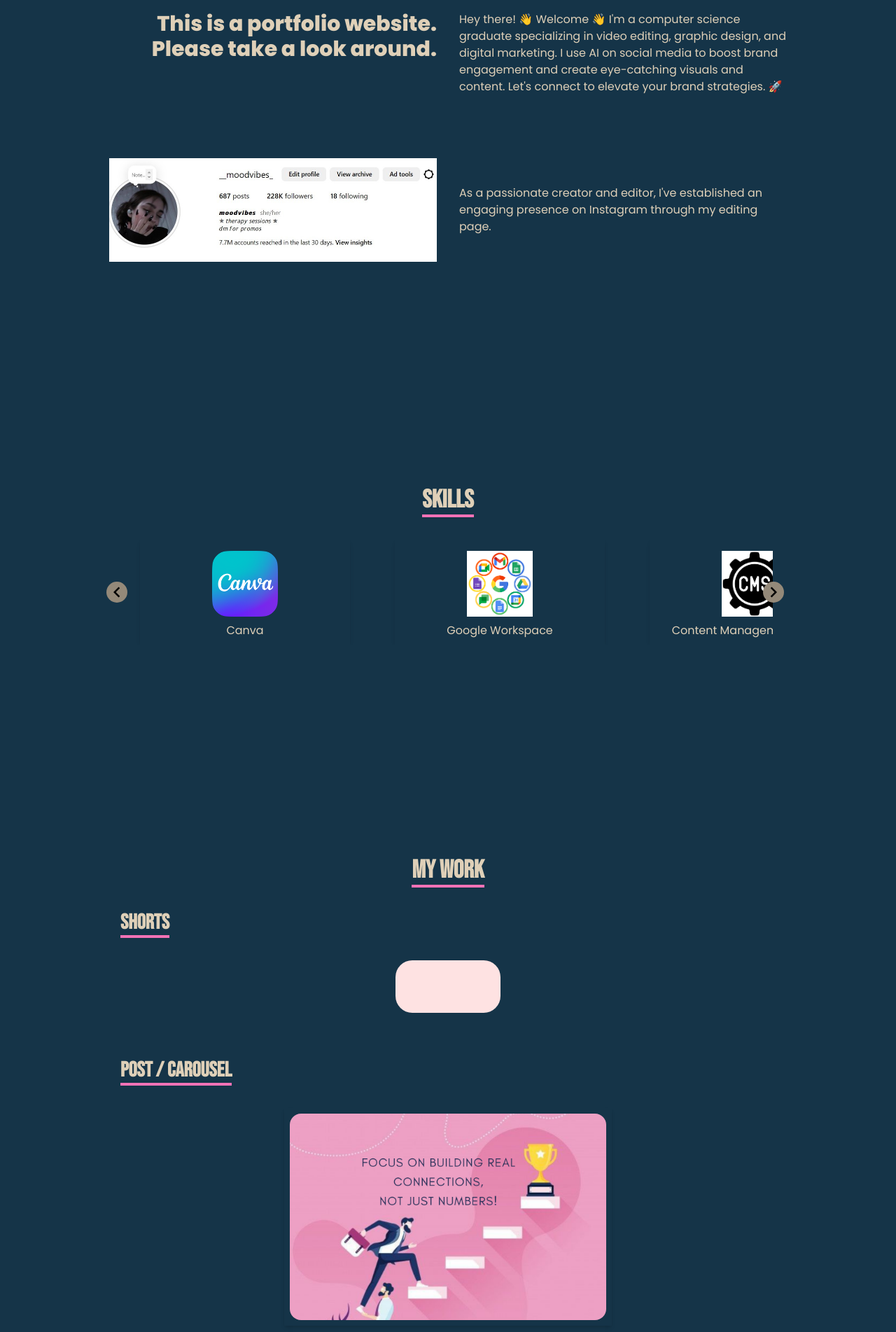
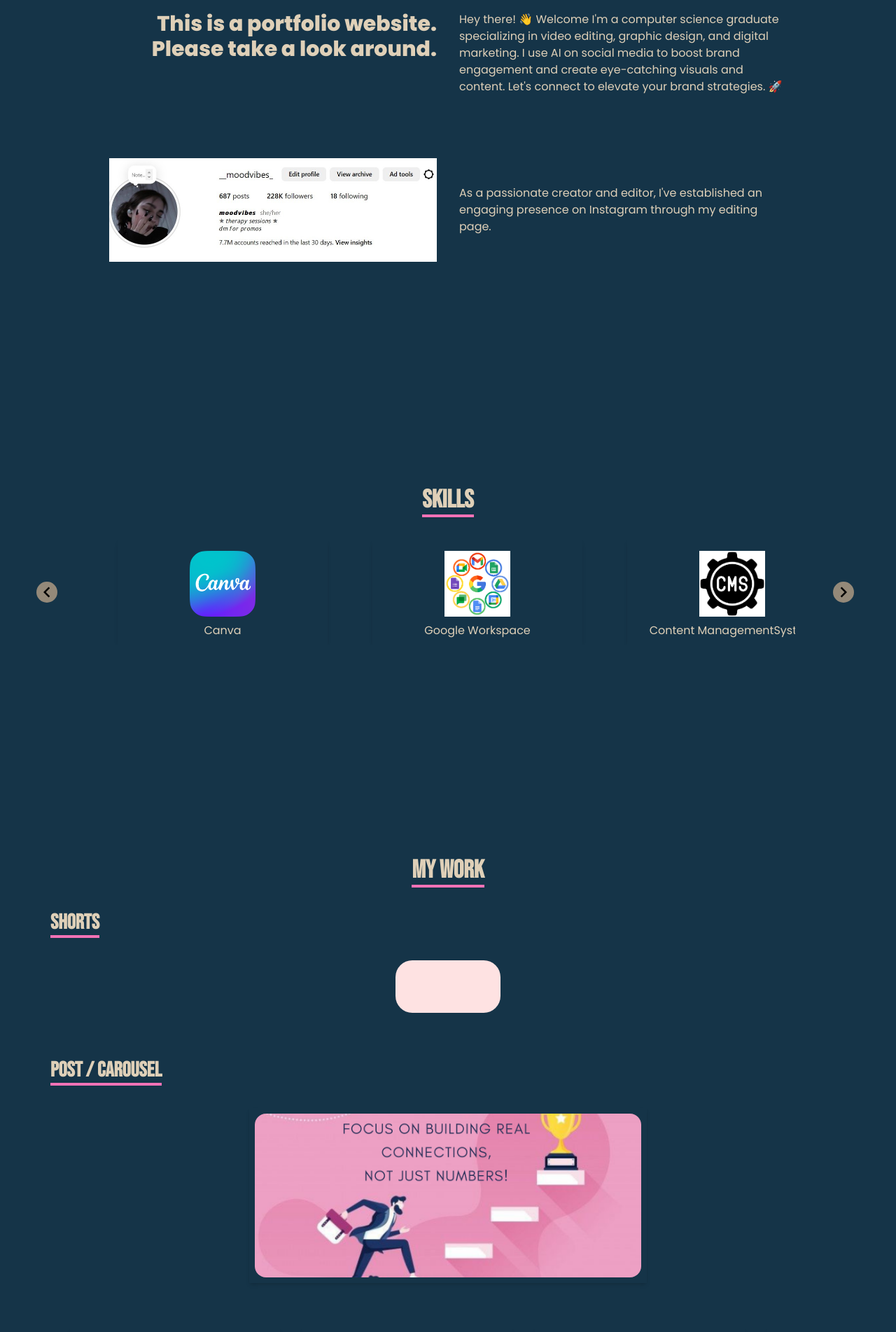
Before and after one commit to abhichandra03/Videoportfolio, a Next.js app: page / in a window 1280 px wide. Shown: the part 880-2783 px from the top of the page at 70% size. Built offline with nearby package versions, Linux system fonts and the light colour scheme; grey boxes are pictures that could not be loaded.

Commit message:
carousels fix

```diff
--- a/src/Components/About.tsx
+++ b/src/Components/About.tsx
@@ -28,7 +28,7 @@ const About: FC<AboutProps> = ({}) => {
           <div>
             <p>
             {`Hey there! 👋 Welcome
-              👋 I'm a computer science graduate specializing in video editing, graphic design, and digital marketing.
+              I'm a computer science graduate specializing in video editing, graphic design, and digital marketing.
               I use AI on social media to boost brand engagement and create eye-catching visuals and content. Let's connect to elevate your brand  strategies. 🚀`}
             </p>
           </div>
--- a/src/Components/HomePage.tsx
+++ b/src/Components/HomePage.tsx
@@ -9,7 +9,7 @@ const HomePage: FC<HomePageProps> = ({}) => {
   return (
   <div id='home' className='w-full h-screen flex justify-center items-center'>
 
-  <div className='flex flex-col max-w-[1000px] w-full h-screen md:flex-row'>
+  <div className='flex flex-col max-w-[1200px] w-full h-screen md:flex-row'>
     <div className='w-full h-1/2 b flex justify-center items-end p-2 md:w-3/5 md:h-full md:items-center'>
         <div className='flex flex-col justify-center items-center p-4'>
             <h1 className='text-6xl font-bold lg:text-8xl'>{`Gayatri's`} <br /> {`Portfolio`} </h1>
--- a/src/Components/Skills.tsx
+++ b/src/Components/Skills.tsx
@@ -27,9 +27,9 @@ const Skills: FC<SkillsProps> = ({}) => {
   return (
     <div
       id="skills"
-      className="max-w-[1000px] flex flex-col w-full h-screen justify-center items-center"
+      className="max-w-[1200px] flex flex-col w-full h-screen justify-center items-center"
     >
-      <div className="max-w-[1000px] w-full flex justify-center items-center">
+      <div className="max-w-[1200px] w-full flex justify-center items-center">
         <p className="text-4xl font-bold inline border-b-4 border-pink-400 bebas">
           Skills
         </p>
@@ -39,7 +39,7 @@ const Skills: FC<SkillsProps> = ({}) => {
         <div className="flex w-full h-auto justify-center items-center p-4 -translate-x-1">
           <div
             ref={ref}
-            className="flex flex-nowrap items-center w-full h-full text-center  overflow-x-scroll scroll-smooth no-scrollbar"
+            className="flex flex-nowrap items-center max-w-[1000px] w-full h-full text-center  overflow-x-scroll scroll-smooth no-scrollbar"
           >
             <div className="rounded-full bg-[#948979] text-black flex absolute left-0 top-50 z-10">
               <button onClick={() => scroll(-500)}>
--- a/src/Components/Work.tsx
+++ b/src/Components/Work.tsx
@@ -72,13 +72,13 @@ const Work: FC<workProps> = ({}) => {
       </div>
 
       {/*Podcast*/}
-      <div className="max-w-[1000px] w-full flex flex-col items-center justify-start p-4">
+      <div className="max-w-[1200px] w-full flex flex-col items-center justify-start p-4">
         <div className="w-full flex items-center justify-start p-4">
           <p className="font-bold inline text-3xl border-b-4 border-pink-400 bebas">
             Shorts
           </p>
         </div>
-        <div className="max-w-[1000px] h-auto flex p-4 justify-center items-center">
+        <div className="max-w-[1200px] h-auto flex p-4 justify-center items-center">
           {videos.map((video, id) => (
             <div
               key={id}
@@ -123,14 +123,14 @@ const Work: FC<workProps> = ({}) => {
       </div>
 
       {/*Carousel*/}
-      <div className="max-w-[1000px] w-full h-screen flex flex-col items-center justify-start p-4">
+      <div className="max-w-[1200px] w-full  flex flex-col items-center justify-start p-4">
         <div className="w-full flex items-center justify-start p-4">
           <p className="font-bold inline text-3xl border-b-4 border-pink-400 bebas">
             Post / Carousel
           </p>
         </div>
         <div className="w-full h-full flex flex-col p-4 justify-around items-center">
-          <div className=" relative flex w-full md:w-1/2 min-w-[250px] h-2/3 justify-center items-center min-h-[120px]  lg:min-w-[300px] shadow-md shadow-[0_3px_10px_rgb(0,0,0,0.2)] ">
+          <div className=" relative flex w-full md:w-1/2 min-w-[250px] h-2/3 justify-center items-center min-h-[250px]  lg:min-w-[300px] shadow-md shadow-[0_3px_10px_rgb(0,0,0,0.2)] ">
             <Image
               src={"/post1.png"}
               className="object-cover w-auto h-full rounded-3xl p-2"
@@ -152,7 +152,7 @@ const Work: FC<workProps> = ({}) => {
                   </button>
                 </div>
 
-                <div className=" relative flex w-full h-full justify-center items-center min-h-[120px] min-w-[300px] lg:min-w-[300px] shadow-md shadow-[0_3px_10px_rgb(0,0,0,0.2)] mx-4">
+                <div className="relative flex w-full justify-center items-center min-h-[250px]  h-full min-w-[300px] lg:min-w-[300px] shadow-md shadow-[0_3px_10px_rgb(0,0,0,0.2)] mx-4">
                   <Image
                     src={"/Carouselslide01.png"}
                     className="object-cover w-auto h-full rounded-3xl p-4"
@@ -160,7 +160,7 @@ const Work: FC<workProps> = ({}) => {
                     fill
                   />
                 </div>
-                <div className="relative flex justify-center items-center w-full h-full min-h-[120px] min-w-[300px] lg:min-w-[300px] shadow-md shadow-[0_3px_10px_rgb(0,0,0,0.2)] mx-4">
+                <div className="relative flex justify-center items-center w-full min-h-[250px]  h-full min-w-[300px] lg:min-w-[300px] shadow-md shadow-[0_3px_10px_rgb(0,0,0,0.2)] mx-4">
                   <Image
                     src={"/Carouselslide02.png"}
                     className="object-cover  rounded-3xl p-2"
@@ -168,7 +168,7 @@ const Work: FC<workProps> = ({}) => {
                     fill
                   />
                 </div>
-                <div className="relative flex justify-center items-center w-full h-full min-h-[120px] min-w-[300px] lg:min-w-[300px] shadow-md shadow-[0_3px_10px_rgb(0,0,0,0.2)] mx-4">
+                <div className="relative flex justify-center items-center w-full min-h-[250px]  h-full min-w-[300px] lg:min-w-[300px] shadow-md shadow-[0_3px_10px_rgb(0,0,0,0.2)] mx-4">
                   <Image
                     src={"/Carouselslide03.png"}
                     className="object-cover  rounded-3xl p-2"
@@ -176,7 +176,7 @@ const Work: FC<workProps> = ({}) => {
                     fill
                   />
                 </div>
-                <div className="relative flex justify-center items-center w-full h-full min-h-[120px] min-w-[300px] lg:min-w-[300px] shadow-md shadow-[0_3px_10px_rgb(0,0,0,0.2)] mx-4">
+                <div className="relative flex justify-center items-center w-full min-h-[250px]  h-full min-w-[300px] lg:min-w-[300px] shadow-md shadow-[0_3px_10px_rgb(0,0,0,0.2)] mx-4">
                   <Image
                     src={"/Carouselslide04.png"}
                     className="object-cover  rounded-3xl p-2"
@@ -196,13 +196,13 @@ const Work: FC<workProps> = ({}) => {
       </div>
 
       {/*Banners*/}
-      <div className="max-w-[1000px] w-full flex flex-col items-center justify-start p-4">
+      <div className="max-w-[1200px] w-full flex flex-col items-center justify-start p-4">
         <div className="w-full flex items-center justify-start p-4">
           <p className="font-bold inline text-3xl border-b-4 border-pink-400 bebas">
             Banners
           </p>
         </div>
-        <div className="flex max-w-[1000px] w-full h-full flex flex-col sm:flex-row p-4 justify-between items-center">
+        <div className="flex max-w-[1200px] w-full h-full flex flex-col sm:flex-row p-4 justify-between items-center">
           <div className="relative flex w-full sm:w-1/2 min-w-[250px] h-full min-h-[250px] items-center justify-center m-4">
             <Image
               src={"/channelArt.jpg"}
@@ -223,7 +223,7 @@ const Work: FC<workProps> = ({}) => {
       </div>
 
       {/*Logo*/}
-      <div className="max-w-[1000px] w-full flex flex-col items-center justify-start p-4">
+      <div className="max-w-[1200px] w-full flex flex-col items-center justify-start p-4">
         <div className="w-full flex items-center justify-start p-4">
           <p className="font-bold inline text-3xl border-b-4 border-pink-400 bebas">
             Logos
@@ -250,13 +250,13 @@ const Work: FC<workProps> = ({}) => {
       </div>
 
       {/*Editing*/}
-      <div className="max-w-[1000px] w-full flex flex-col items-center justify-start p-4">
+      <div className="max-w-[1200px] w-full flex flex-col items-center justify-start p-4">
         <div className="w-full flex items-center justify-start p-4">
           <p className="font-bold inline text-3xl border-b-4 border-pink-400 bebas">
             Editing
           </p>
         </div>
-        <div className="max-w-[1000px] h-auto flex flex-col sm:grid grid-cols-2 gap-16 p-4 justify-around items-center">
+        <div className="max-w-[1200px] h-auto flex flex-col sm:grid grid-cols-2 gap-16 p-4 justify-around items-center">
           {reels.map((video:string, id) => (
             <div
               key={id}
```
